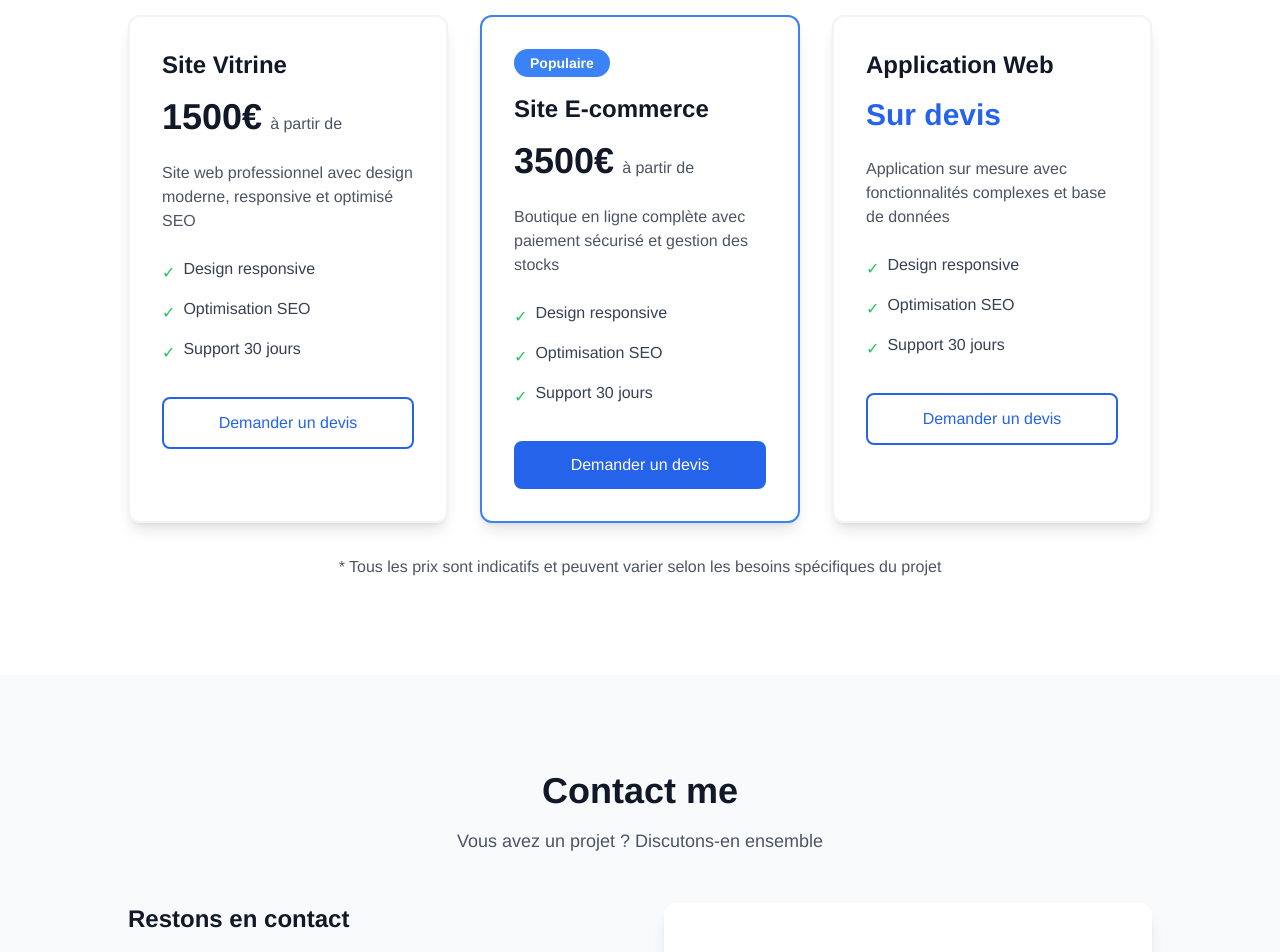
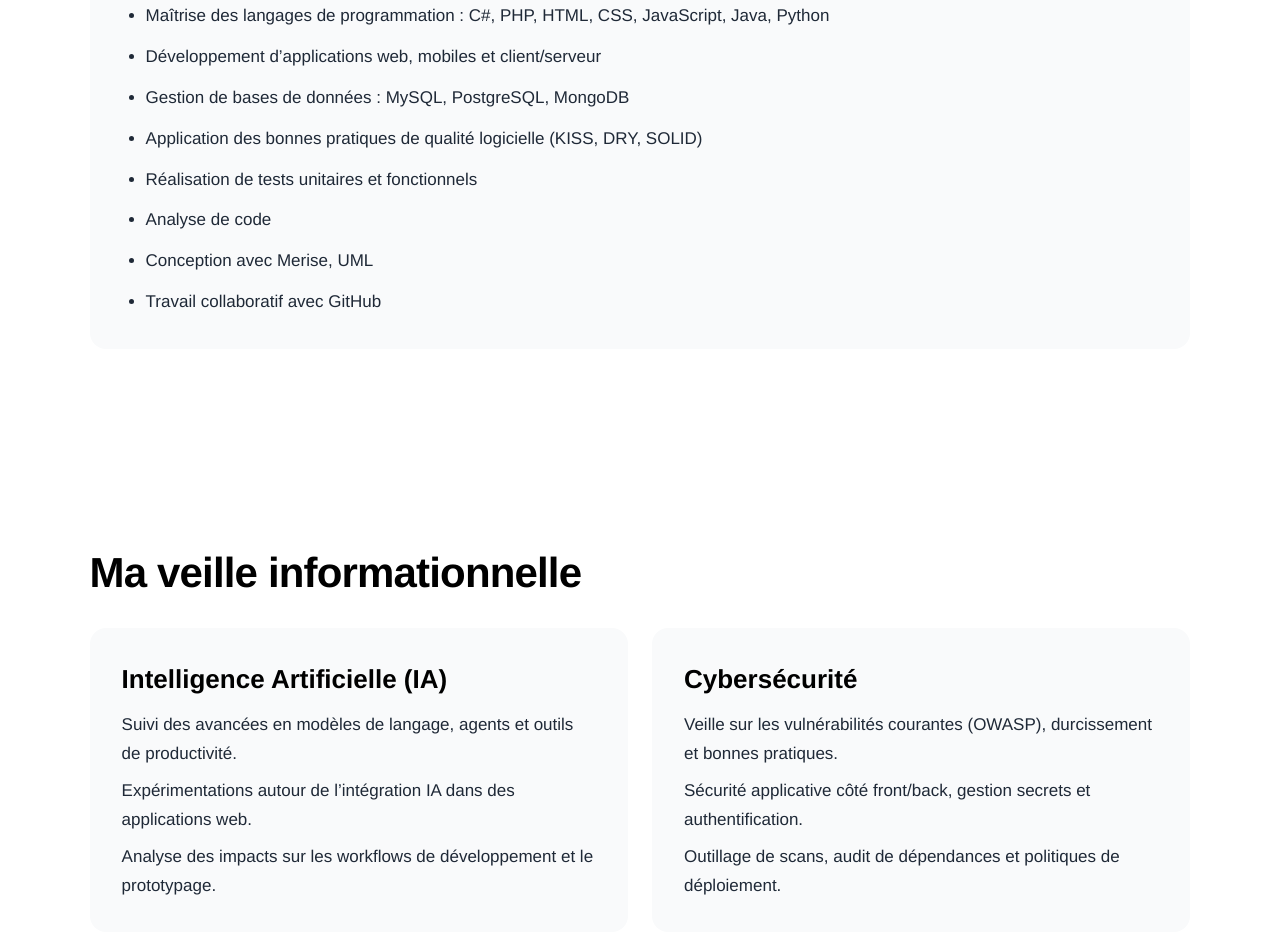
Before and after one commit to rabarijoy/portfolio, a Next.js app: page /en in a window 1280 px wide. Shown: the part 5900-6852 px from the top of the page. Built offline with nearby package versions, Linux system fonts and the light colour scheme.

Commit message:
feat(content): update Formation bg to gray-50; replace Prices with Skills; add Watch (veille informationnelle) section

```diff
--- a/app/[locale]/page.tsx
+++ b/app/[locale]/page.tsx
@@ -4,7 +4,8 @@ import { About } from '@/components/sections/About';
 import { Timeline } from '@/components/sections/Timeline';
 import { Portfolio } from '@/components/sections/Portfolio';
 import { Formation } from '@/components/sections/Formation';
-import { Prices } from '@/components/sections/Prices';
+import { Skills } from '@/components/sections/Skills';
+import { Watch } from '@/components/sections/Watch';
 import { Contact } from '@/components/sections/Contact';
 import { Footer } from '@/components/Footer';
 
@@ -18,7 +19,8 @@ export default function HomePage() {
         <Timeline />
         <Portfolio />
         <Formation />
-        <Prices />
+        <Skills />
+        <Watch />
         <Contact />
       </main>
       <Footer />
--- a/components/sections/Formation.tsx
+++ b/components/sections/Formation.tsx
@@ -9,7 +9,7 @@ export function Formation() {
   const t = useTranslations('formation');
 
   return (
-    <Section id="formation" background="white" className="py-[80px]">
+    <Section id="formation" background="gray" className="py-[80px]">
       <div className="max-w-screen-2xl mx-auto px-[6vw] lg:px-[7vw]">
         <div className="grid grid-cols-1 lg:grid-cols-2 gap-16 lg:gap-20">
           {/* Colonne gauche : Ma formation */}
--- /dev/null
+++ b/components/sections/Skills.tsx
@@ -0,0 +1,41 @@
+import { Section } from '../ui/Section';
+
+export function Skills() {
+  return (
+    <Section id="skills" background="white" className="py-[80px]">
+      <div className="max-w-screen-2xl mx-auto px-[6vw] lg:px-[7vw]">
+        <h2 className="font-helvetica font-bold text-[36px] lg:text-[42px] tracking-[-0.02em] text-black mb-6">
+          Mes compétences
+        </h2>
+        <div className="bg-gray-50 rounded-2xl p-6 lg:p-8">
+          <ul className="space-y-3 list-disc pl-6">
+            <li className="font-helvetica text-[15px] lg:text-[17px] leading-[1.7] text-gray-800">
+              Maîtrise des langages de programmation : C#, PHP, HTML, CSS, JavaScript, Java, Python
+            </li>
+            <li className="font-helvetica text-[15px] lg:text-[17px] leading-[1.7] text-gray-800">
+              Développement d’applications web, mobiles et client/serveur
+            </li>
+            <li className="font-helvetica text-[15px] lg:text-[17px] leading-[1.7] text-gray-800">
+              Gestion de bases de données : MySQL, PostgreSQL, MongoDB
+            </li>
+            <li className="font-helvetica text-[15px] lg:text-[17px] leading-[1.7] text-gray-800">
+              Application des bonnes pratiques de qualité logicielle (KISS, DRY, SOLID)
+            </li>
+            <li className="font-helvetica text-[15px] lg:text-[17px] leading-[1.7] text-gray-800">
+              Réalisation de tests unitaires et fonctionnels
+            </li>
+            <li className="font-helvetica text-[15px] lg:text-[17px] leading-[1.7] text-gray-800">
+              Analyse de code
+            </li>
+            <li className="font-helvetica text-[15px] lg:text-[17px] leading-[1.7] text-gray-800">
+              Conception avec Merise, UML
+            </li>
+            <li className="font-helvetica text-[15px] lg:text-[17px] leading-[1.7] text-gray-800">
+              Travail collaboratif avec GitHub
+            </li>
+          </ul>
+        </div>
+      </div>
+    </Section>
+  );
+}
--- /dev/null
+++ b/components/sections/Watch.tsx
@@ -0,0 +1,39 @@
+import { Section } from '../ui/Section';
+
+export function Watch() {
+  return (
+    <Section id="watch" background="white" className="py-[80px]">
+      <div className="max-w-screen-2xl mx-auto px-[6vw] lg:px-[7vw]">
+        <h2 className="font-helvetica font-bold text-[36px] lg:text-[42px] tracking-[-0.02em] text-black mb-6">
+          Ma veille informationnelle
+        </h2>
+        <div className="grid grid-cols-1 lg:grid-cols-2 gap-6">
+          <div className="bg-gray-50 rounded-2xl p-6 lg:p-8">
+            <h3 className="font-helvetica font-bold text-[22px] lg:text-[26px] text-black mb-3">Intelligence Artificielle (IA)</h3>
+            <p className="font-helvetica text-[15px] lg:text-[17px] leading-[1.7] text-gray-800 mb-2">
+              Suivi des avancées en modèles de langage, agents et outils de productivité.
+            </p>
+            <p className="font-helvetica text-[15px] lg:text-[17px] leading-[1.7] text-gray-800 mb-2">
+              Expérimentations autour de l’intégration IA dans des applications web.
+            </p>
+            <p className="font-helvetica text-[15px] lg:text-[17px] leading-[1.7] text-gray-800">
+              Analyse des impacts sur les workflows de développement et le prototypage.
+            </p>
+          </div>
+          <div className="bg-gray-50 rounded-2xl p-6 lg:p-8">
+            <h3 className="font-helvetica font-bold text-[22px] lg:text-[26px] text-black mb-3">Cybersécurité</h3>
+            <p className="font-helvetica text-[15px] lg:text-[17px] leading-[1.7] text-gray-800 mb-2">
+              Veille sur les vulnérabilités courantes (OWASP), durcissement et bonnes pratiques.
+            </p>
+            <p className="font-helvetica text-[15px] lg:text-[17px] leading-[1.7] text-gray-800 mb-2">
+              Sécurité applicative côté front/back, gestion secrets et authentification.
+            </p>
+            <p className="font-helvetica text-[15px] lg:text-[17px] leading-[1.7] text-gray-800">
+              Outillage de scans, audit de dépendances et politiques de déploiement.
+            </p>
+          </div>
+        </div>
+      </div>
+    </Section>
+  );
+}
```
